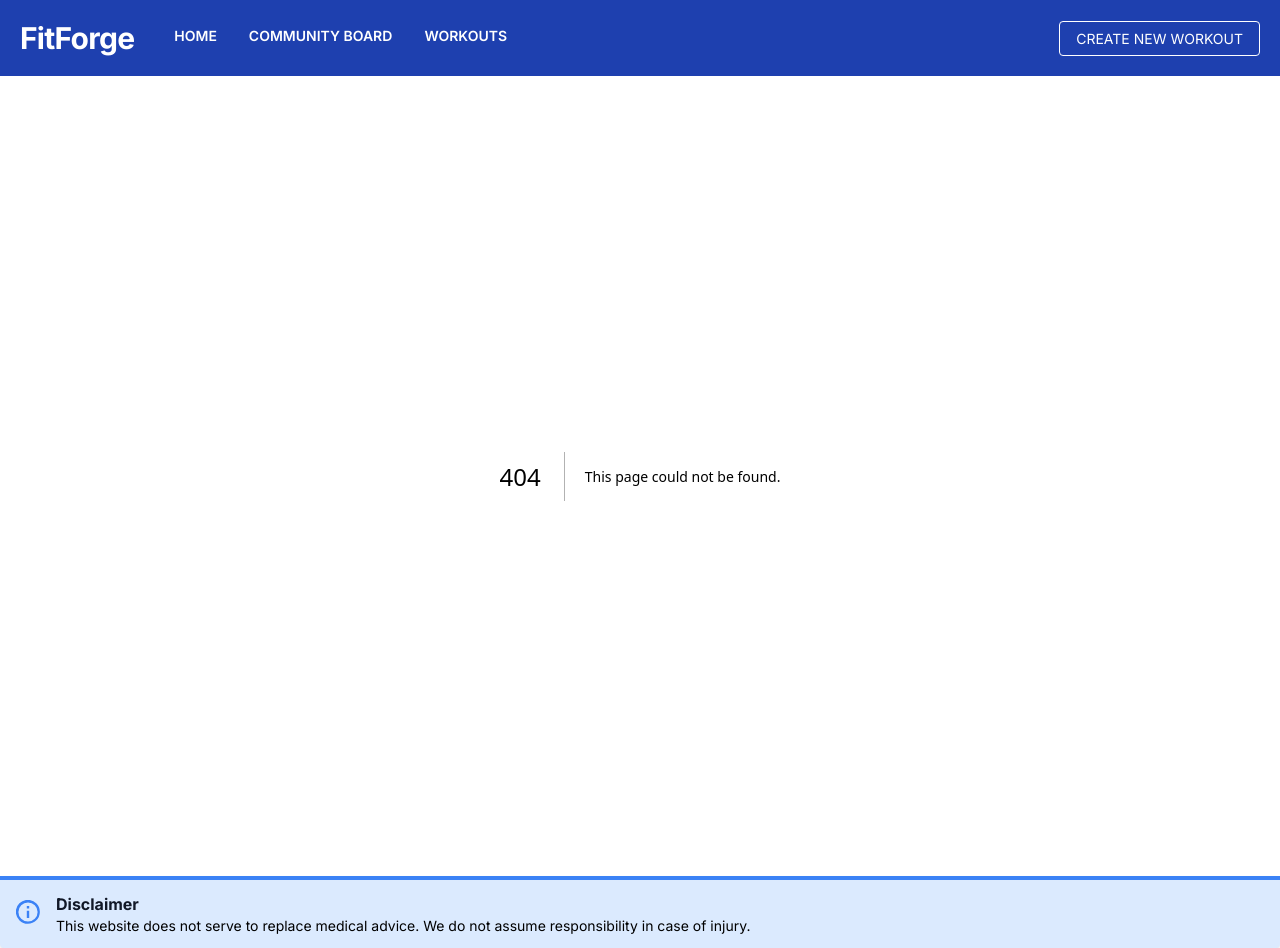
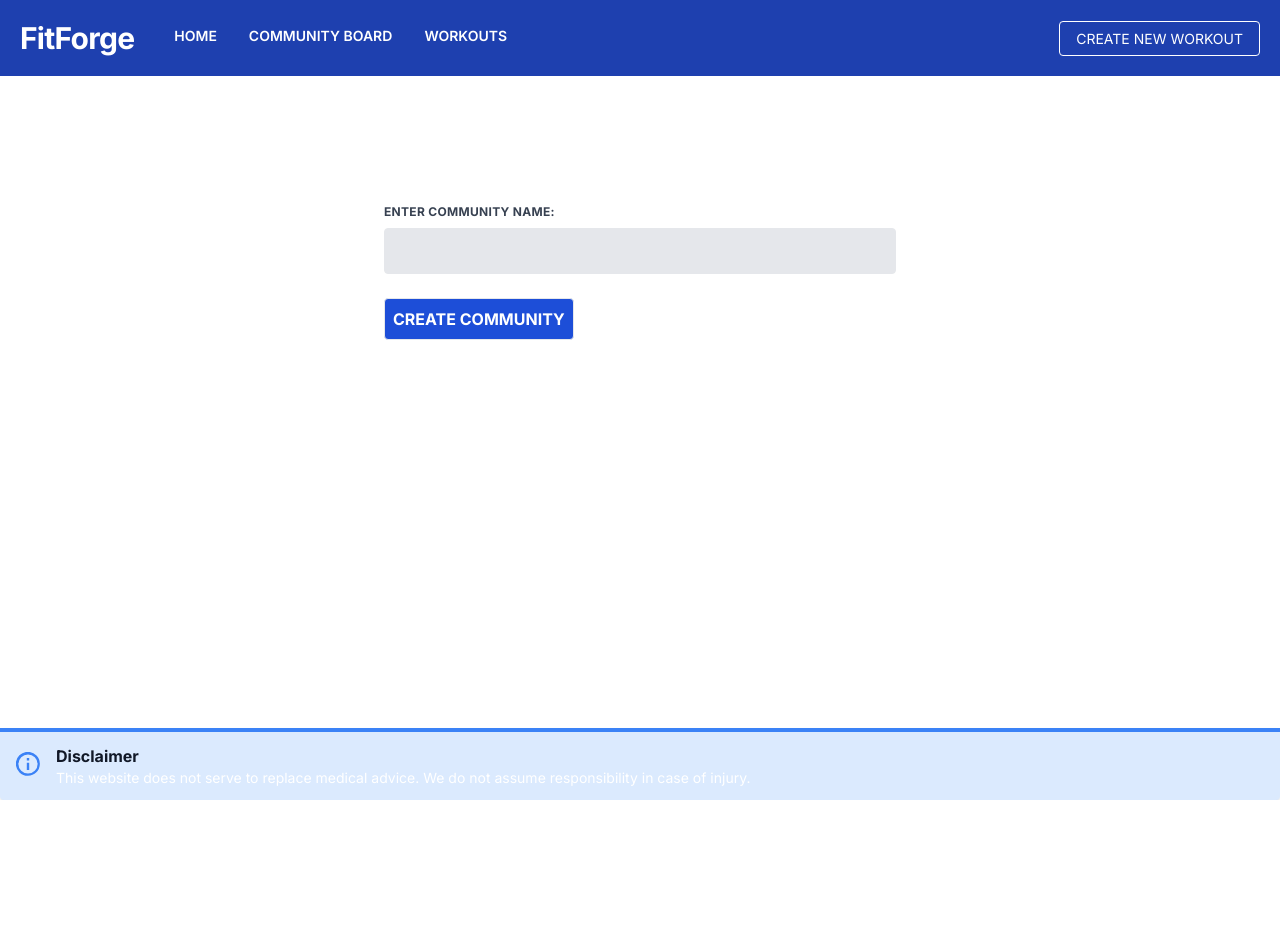
Before and after one commit to acheung4/FitForge, a Next.js app: page /create-community in a window 1280 px wide. Before the commit this address had no page. After the commit the page ends 800 px from the top, so only its background shows below. Built offline with nearby package versions, Linux system fonts and the light colour scheme.

Commit message:
Added functionality to create community

```diff
--- a/app/actions.tsx
+++ b/app/actions.tsx
@@ -126,6 +126,32 @@ function generateWorkout(index: number) {
     return { monday, tuesday, wednesday, thursday, friday };
 }
 
+export async function createCommunity(prevState: any, formData: FormData) {
+
+    const schema = z.object({
+        name: z.string().min(1),
+    });
+
+    try {
+        const data = schema.parse({
+            name: formData.get('name'),
+        });
+
+        const workout = await db.community.create({
+            data: {
+                name: data.name,
+            },
+        });
+
+        revalidatePath('/community');
+    }
+    catch (e) {
+        return { message: 'Failed to add community' };
+    }
+
+    redirect('/community');
+}
+
 // export async function testIndex(prevState: any, formData: FormData) {
 
 //     const schema = z.object({
--- a/app/community/page.tsx
+++ b/app/community/page.tsx
@@ -13,13 +13,18 @@ export default async function CommunityBoard() {
             <div className="grid grid-cols-4 gap-4 m-4">
                 {communities.map((community) => {
                     return (
-                        <Link key={community.id} href={`/community/${community.id}`} className="block max-w-sm p-6 bg-white border rounded-lg shadow border-gray-700 hover:bg-blue-600">
+                        <Link key={community.id} href={`/community/${community.id}`} className="font-bold text-lg block max-w-sm p-6 bg-white border rounded-lg shadow border-gray-700 hover:bg-blue-600">
                             <p>
                                 {community.name}
                             </p>
                         </Link>
                     );
                 })}
+                <Link href={"/create-community"} className="font-bold text-lg block max-w-sm p-6 bg-gray-400 rounded-lg shadow hover:bg-blue-600">
+                    <p>
+                        CREATE NEW COMMUNITY
+                    </p>
+                </Link>
             </div>
         </div>
     );
--- /dev/null
+++ b/app/create-community/page.tsx
@@ -0,0 +1,37 @@
+"use client";
+
+import { createCommunity } from '@/app/actions';
+import { useFormState, useFormStatus } from 'react-dom';
+
+const initialState = {
+    message: "",
+};
+
+export default function CommunityForm() {
+    const [state, formAction] = useFormState(createCommunity, initialState);
+
+    function SubmitButton() {
+        const { pending } = useFormStatus();
+
+        return <button type="submit" className='border rounded p-2 bg-blue-700 text-white font-bold' aria-disabled={pending}>CREATE COMMUNITY</button>;
+    }
+
+    return (
+        <form action={formAction} className='w-full max-w-lg mt-32 mx-auto'>
+            <div className='flex flex-wrap -mx-3 mb-6'>
+                <div className='w-full px-3'>
+                    <label htmlFor="name" className='block uppercase tracking-wide text-gray-700 text-xs font-bold mb-2'>
+                        Enter community name: </label>
+                    <input type="text" id="name" name="name" required className='appearance-none block w-full bg-gray-200 text-gray-700 border border-gray-200 rounded py-3 px-4 leading-tight focus:outline-none focus:bg-white focus:border-gray-500'>
+                    </input>
+                </div>
+            </div>
+
+            <SubmitButton />
+
+            <p role="status">
+                {state?.message}
+            </p>
+        </form>
+    );
+}
```
